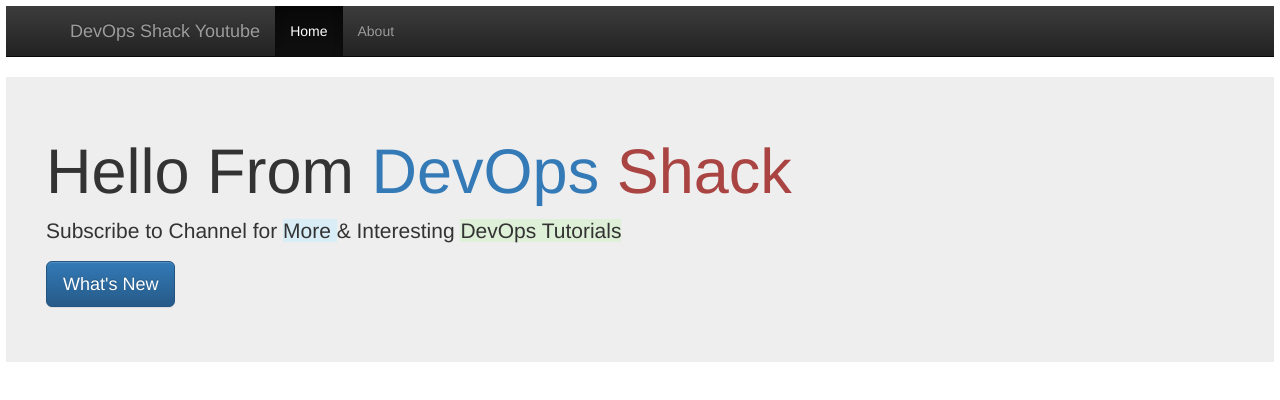
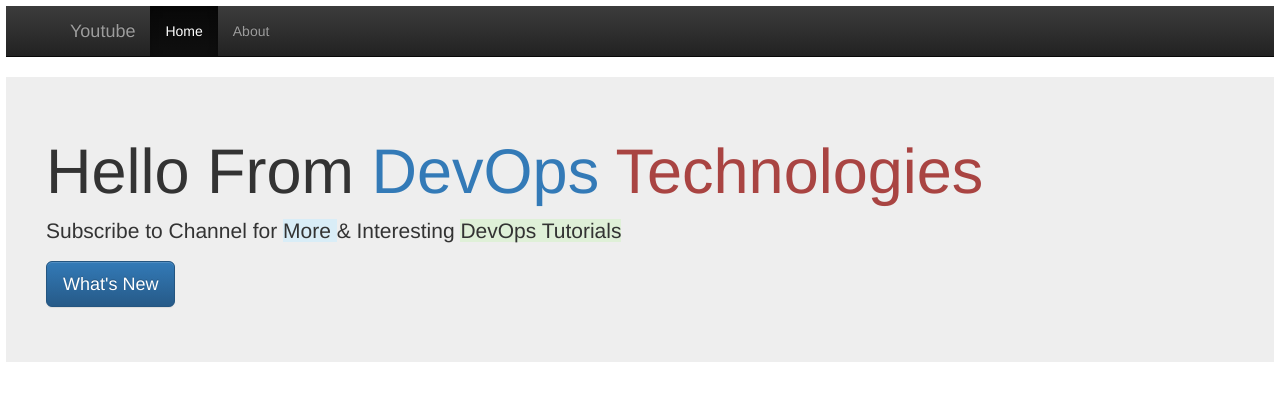
Before and after one commit to guna1234567/CircleCI-Project, a website: page index.html in a window 1280 px wide. Drawn offline with nearby package versions, Linux system fonts and the light colour scheme.

Commit message:
Update index.html

```diff
--- a/index.html
+++ b/index.html
@@ -10,7 +10,7 @@
     <div style="margin:6px;">
       <nav class="navbar navbar-inverse navbar-static-top">
     <div class="container">
-      <a class="navbar-brand" href="/"> DevOps Shack Youtube </a>
+      <a class="navbar-brand" href="/"> Youtube </a>
       <ul class="nav navbar-nav">
         <li class="active">
           <a href="/"> Home </a>
@@ -22,7 +22,7 @@
     </div>
   </nav>
       <div class="jumbotron"  style="padding:40px;">
-        <h1> Hello From  <span class="text-primary"> DevOps </span><span class="text-danger"> Shack </span></h1>
+        <h1> Hello From  <span class="text-primary"> DevOps </span><span class="text-danger"> Technologies </span></h1>
         <p> Subscribe to Channel for  <span class="bg-info"> More </span> & Interesting <span class="bg-success"> DevOps Tutorials </span></p>
         <p><a class="btn btn-primary btn-lg" href="#" role="button">What's New</a></p>
       </div>
```
